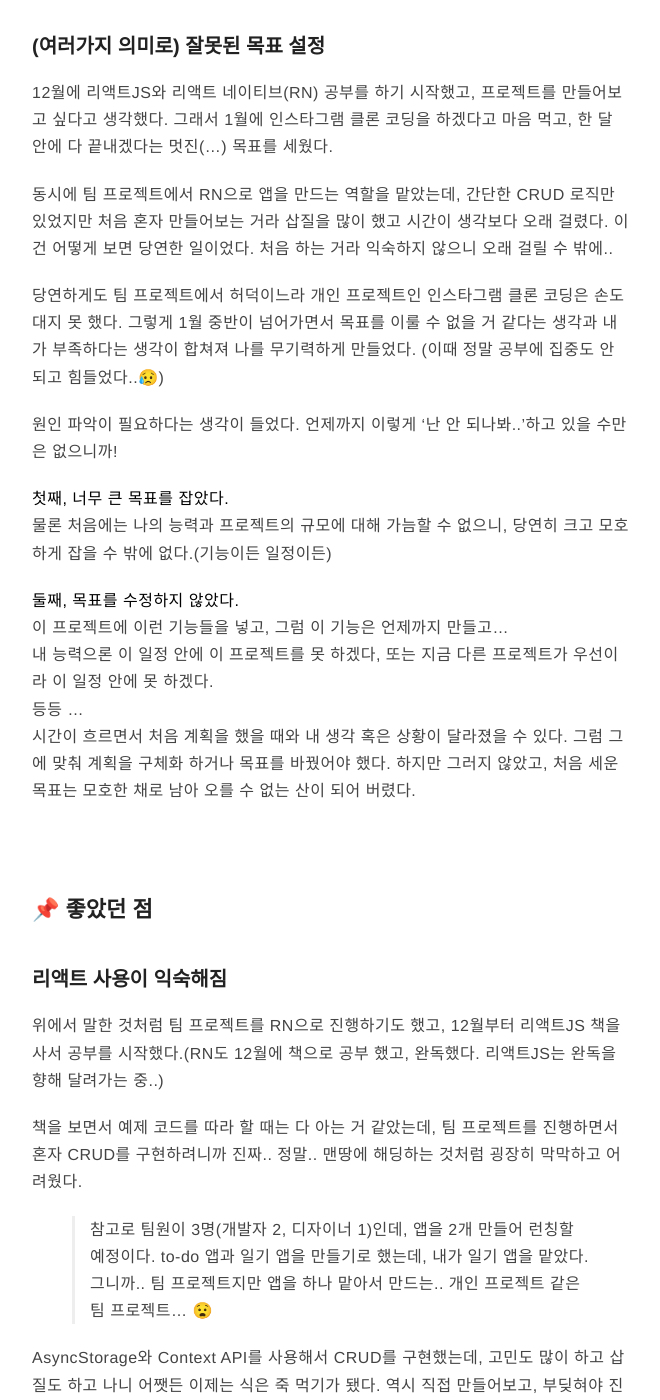
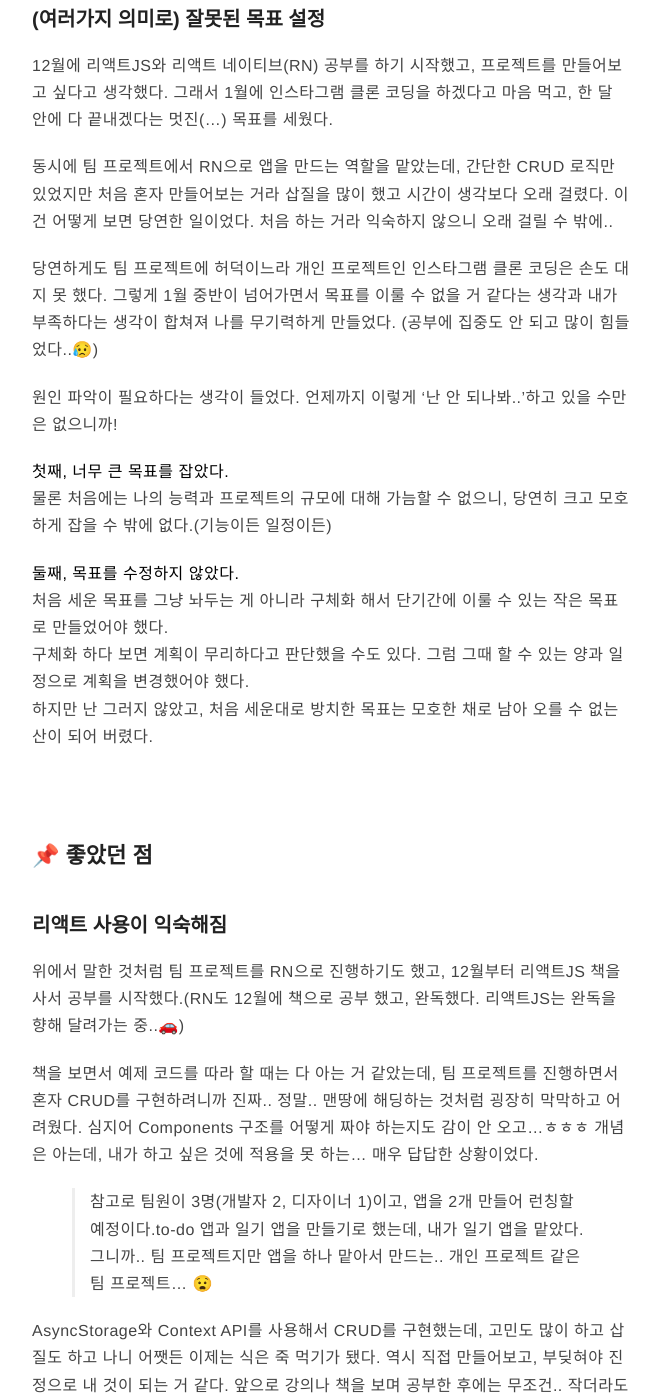
Before and after one commit to Joie-Kim/Joie-Kim.github.io, a Jekyll site: the page built from _posts/2021-02-01-One-month-Retrospective.markdown, in a window 1280 px wide and 1400 px high, scrolled down 1049 px. Shown: the whole window, without its empty margins (308-968 px from the left). Built offline with Jekyll 4.4.1, drawn with Linux system fonts in a browser that asks for light colours; comment, search, counter and statistics services are not loaded; some of the changed text lies outside the part shown.

Commit message:
[Update] post 내용 수정
- 좀 더 매끄럽게 내용 수정했음

```diff
--- a/_posts/2021-02-01-One-month-Retrospective.markdown
+++ b/_posts/2021-02-01-One-month-Retrospective.markdown
@@ -12,7 +12,7 @@ author: Joie-Kim
 description: 배운 것을 기록하는 습관! ✍️
 ---
 
-1월 중에에 공부가 재미없어지고 하기 싫어지는 시기가 있었다. 그때 집중을 못 하고 방황 했었는데, 왜 그럴지 분석하면서 찾은 이유는 **잘못된 목표**때문이었다. 회고를 하면서 어떤 점에서 잘못되었다고 느꼈는지 자세히 말하겠지만, 잘못된 목표를 바라보고 가다 보니 결과도 잘 안 나왔고 점점 공부에 흥미를 잃어갔다고 결론을 냈다. 그래서 앞으로 내가 세운 목표가 괜찮은지, 그리고 괜찮다면 그 목표를 위해 내가 잘 가고 있는지 확인 하기 위해 한 달에 한 번 회고를 하기로 했다. (매주 짧은 회고를 하겠지만, 이렇게 기록은 남기는 건 한 달에 한 번 할 계획)
+1월 중에 공부가 재미없어지고 하기 싫어지는 시기가 있었다. 그때 집중을 못 하고 방황 했었는데, 왜 그럴지 분석하면서 찾은 이유는 **잘못된 목표**때문이었다. 회고를 하면서 어떤 점에서 잘못되었다고 느꼈는지 자세히 말하겠지만, 잘못된 목표를 바라보고 가다 보니 결과도 잘 안 나왔고 점점 공부에 흥미를 잃어갔다고 결론을 냈다. 그래서 앞으로 내가 세운 목표가 괜찮은지, 괜찮다면 그 목표를 위해 내가 잘 가고 있는지 확인 하기 위해 회고를 하기로 했다. (이렇게 기록 남기는 건 한 달에 한 번 할 계획)
 
 이 약속이 잘 지켜질 수 있길 바라며.. 🙏🏻
 
@@ -36,7 +36,7 @@ description: 배운 것을 기록하는 습관! ✍️
 
   동시에 팀 프로젝트에서 RN으로 앱을 만드는 역할을 맡았는데, 간단한 CRUD 로직만 있었지만 처음 혼자 만들어보는 거라 삽질을 많이 했고 시간이 생각보다 오래 걸렸다. 이건 어떻게 보면 당연한 일이었다. 처음 하는 거라 익숙하지 않으니 오래 걸릴 수 밖에..
 
-  당연하게도 팀 프로젝트에서 허덕이느라 개인 프로젝트인 인스타그램 클론 코딩은 손도 대지 못 했다. 그렇게 1월 중반이 넘어가면서 목표를 이룰 수 없을 거 같다는 생각과 내가 부족하다는 생각이 합쳐져 나를 무기력하게 만들었다. (이때 정말 공부에 집중도 안 되고 힘들었다..😥)
+  당연하게도 팀 프로젝트에 허덕이느라 개인 프로젝트인 인스타그램 클론 코딩은 손도 대지 못 했다. 그렇게 1월 중반이 넘어가면서 목표를 이룰 수 없을 거 같다는 생각과 내가 부족하다는 생각이 합쳐져 나를 무기력하게 만들었다. (공부에 집중도 안 되고 많이 힘들었다..😥)
 
   원인 파악이 필요하다는 생각이 들었다. 언제까지 이렇게 '난 안 되나봐..'하고 있을 수만은 없으니까!
 
@@ -44,20 +44,20 @@ description: 배운 것을 기록하는 습관! ✍️
   물론 처음에는 나의 능력과 프로젝트의 규모에 대해 가늠할 수 없으니, 당연히 크고 모호하게 잡을 수 밖에 없다.(기능이든 일정이든)<br>
 
   **둘째, 목표를 수정하지 않았다.**<br>
-  이 프로젝트에 이런 기능들을 넣고, 그럼 이 기능은 언제까지 만들고...<br>
-  내 능력으론 이 일정 안에 이 프로젝트를 못 하겠다, 또는 지금 다른 프로젝트가 우선이라 이 일정 안에 못 하겠다.<br>
-  등등 ...<br>
-  시간이 흐르면서 처음 계획을 했을 때와 내 생각 혹은 상황이 달라졌을 수 있다. 그럼 그에 맞춰 계획을 구체화 하거나 목표를 바꿨어야 했다. 하지만 그러지 않았고, 처음 세운 목표는 모호한 채로 남아 오를 수 없는 산이 되어 버렸다.
+  처음 세운 목표를 그냥 놔두는 게 아니라 구체화 해서 단기간에 이룰 수 있는 작은 목표로 만들었어야 했다.<br>
+  구체화 하다 보면 계획이 무리하다고 판단했을 수도 있다. 그럼 그때 할 수 있는 양과 일정으로 계획을 변경했어야 했다.<br>
+  하지만 난 그러지 않았고, 처음 세운대로 방치한 목표는 모호한 채로 남아 오를 수 없는 산이 되어 버렸다.
 
 <br>
 
 ## 📌 좋았던 점
 ### 리액트 사용이 익숙해짐
 
-  위에서 말한 것처럼 팀 프로젝트를 RN으로 진행하기도 했고, 12월부터 리액트JS 책을 사서 공부를 시작했다.(RN도 12월에 책으로 공부 했고, 완독했다. 리액트JS는 완독을 향해 달려가는 중..)
+  위에서 말한 것처럼 팀 프로젝트를 RN으로 진행하기도 했고, 12월부터 리액트JS 책을 사서 공부를 시작했다.(RN도 12월에 책으로 공부 했고, 완독했다. 리액트JS는 완독을 향해 달려가는 중..🚗)
 
-  책을 보면서 예제 코드를 따라 할 때는 다 아는 거 같았는데, 팀 프로젝트를 진행하면서 혼자 CRUD를 구현하려니까 진짜.. 정말.. 맨땅에 해딩하는 것처럼 굉장히 막막하고 어려웠다.
-  > 참고로 팀원이 3명(개발자 2, 디자이너 1)인데, 앱을 2개 만들어 런칭할 예정이다. to-do 앱과 일기 앱을 만들기로 했는데, 내가 일기 앱을 맡았다. 그니까.. 팀 프로젝트지만 앱을 하나 맡아서 만드는.. 개인 프로젝트 같은 팀 프로젝트... 😧
+  책을 보면서 예제 코드를 따라 할 때는 다 아는 거 같았는데, 팀 프로젝트를 진행하면서 혼자 CRUD를 구현하려니까 진짜.. 정말.. 맨땅에 해딩하는 것처럼 굉장히 막막하고 어려웠다. 심지어 Components 구조를 어떻게 짜야 하는지도 감이 안 오고...ㅎㅎㅎ 개념은 아는데, 내가 하고 싶은 것에 적용을 못 하는... 매우 답답한 상황이었다.
+  > 참고로 팀원이 3명(개발자 2, 디자이너 1)이고, 앱을 2개 만들어 런칭할 예정이다.to-do 앱과 일기 앱을 만들기로 했는데, 내가 일기 앱을 맡았다.<br>
+    그니까.. 팀 프로젝트지만 앱을 하나 맡아서 만드는.. 개인 프로젝트 같은 팀 프로젝트... 😧
 
   AsyncStorage와 Context API를 사용해서 CRUD를 구현했는데, 고민도 많이 하고 삽질도 하고 나니 어쨋든 이제는 식은 죽 먹기가 됐다. 역시 직접 만들어보고, 부딪혀야 진정으로 내 것이 되는 거 같다. 앞으로 강의나 책을 보며 공부한 후에는 무조건.. 작더라도 프로젝트를 하면서 체득 해야겠다.
 
@@ -68,9 +68,9 @@ description: 배운 것을 기록하는 습관! ✍️
 
   나는 이번 일로 인해 깨달았다. 목표는 돌을 조각하듯 계속 고민하고 만져주고 해야 한다는 것을. 그래서 앞으로 일주일에 한 번씩 목표를 점검하는 시간을 가질 예정이고, 오늘처럼 지난 한 달을 회고하는 시간 또한 가질 것이다.
   > 여기서 말하는 목표는 한 달 목표를 뜻함!<br>
-    세상 사 한치 앞을 알 수 없기에 최대 3개월 목표까지만 세우고 사는 편임. (새 해에 일년 큰 그림을 그리긴 하지만.. 1월 1일 이후로 잊어버리는 듯..😅)
+    세상 사 한치 앞을 알 수 없기에... 최대 3개월 목표까지만 세우고 사는 편임. (새 해에 일년 큰 그림을 그리긴 하지만 1월 1일 이후로 잊어버리는 듯..😅)
 
-  대부분의 사람들이 그렇겠지만, 분명하고 확실한 목표가 있을 때 더 추진력을 얻는다. 그래서 앞으로 단기 목표들을 세워볼 예정이다. 숲을 만들기 위해 계속 나무를 심어가며 숲이 되고 있는지 확인하기 위함이랄까..
+  대부분의 사람들이 그렇겠지만, 분명하고 확실한 목표가 있을 때 더 추진력을 얻는다. 큰 목표를 구체화 해, 작은 단기 목표들을 만들어야겠다. 숲을 만들기 위해 계속 나무를 심어가며 숲이 되고 있는지 확인하기 위함이랄까..🌳
 
 ### 리액트 사용 범위 확장하기
 
```
